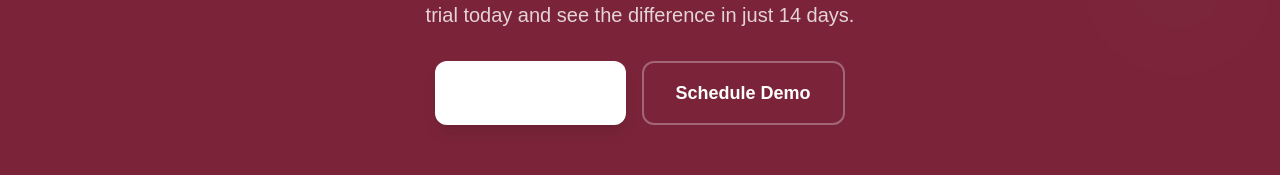
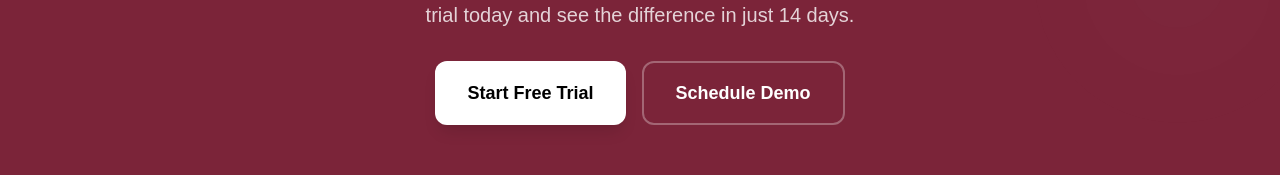
Before and after one commit to qwerty-development/plate-landing-page, a Next.js app: page /restaurant in a window 1280 px wide. Shown: the part 10428-10603 px from the top of the page. Built offline with nearby package versions, Linux system fonts and the light colour scheme.

Commit message:
change cta color

```diff
--- a/app/components/RestaurantFooter.tsx
+++ b/app/components/RestaurantFooter.tsx
@@ -61,7 +61,7 @@ export default function RestaurantFooter() {
             your free trial today and see the difference in just 14 days.
           </p>
           <div className="flex flex-col sm:flex-row gap-4 justify-center">
-            <button className="bg-white text-primary px-8 py-4 rounded-xl text-lg font-semibold hover:bg-white/90 transition-all duration-300 shadow-lg hover:shadow-xl transform hover:scale-105">
+            <button className="bg-white text-black px-8 py-4 rounded-xl text-lg font-semibold hover:bg-white/90 transition-all duration-300 shadow-lg hover:shadow-xl transform hover:scale-105">
               Start Free Trial
             </button>
             <button className="border-2 border-white/30 text-white px-8 py-4 rounded-xl text-lg font-semibold hover:bg-white/10 transition-all duration-300 transform hover:scale-105">
```
